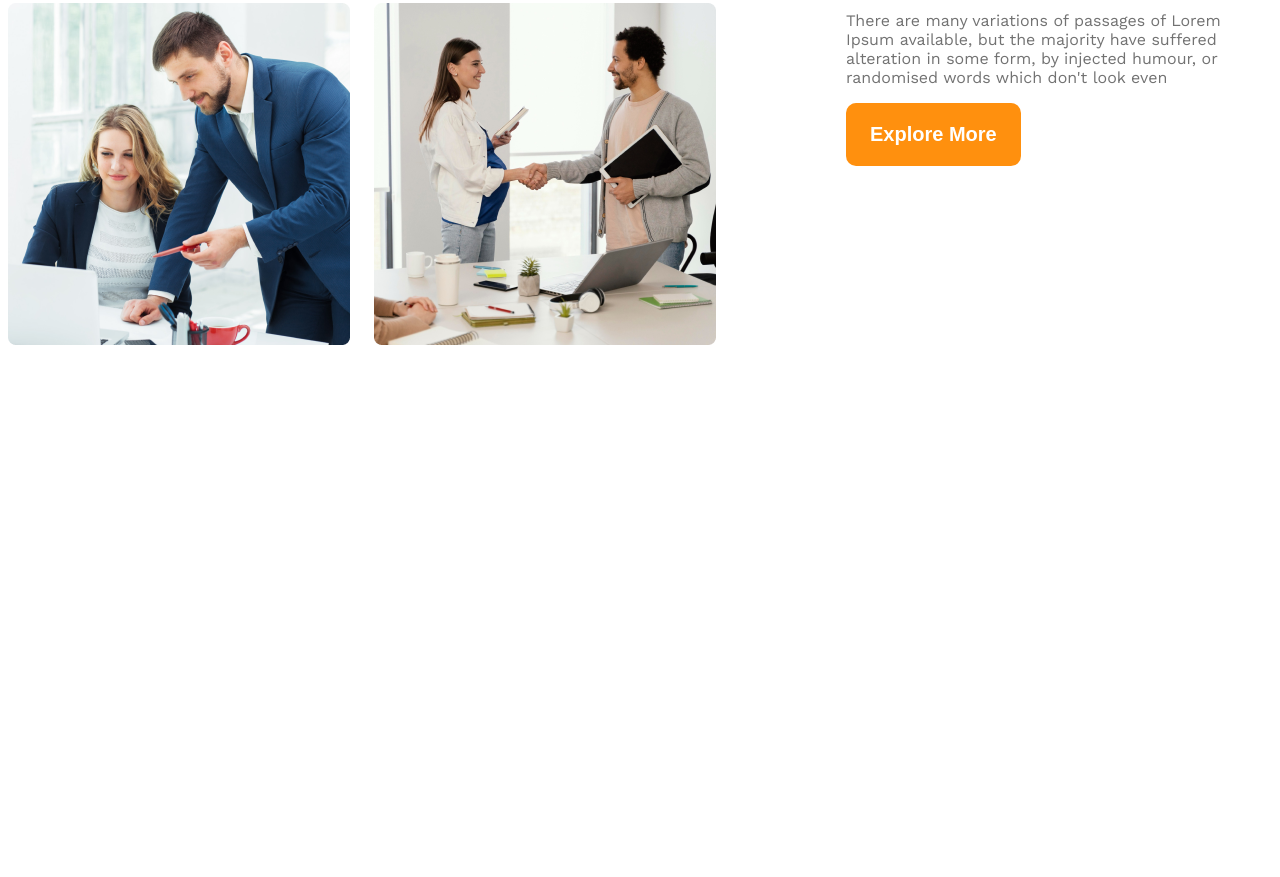
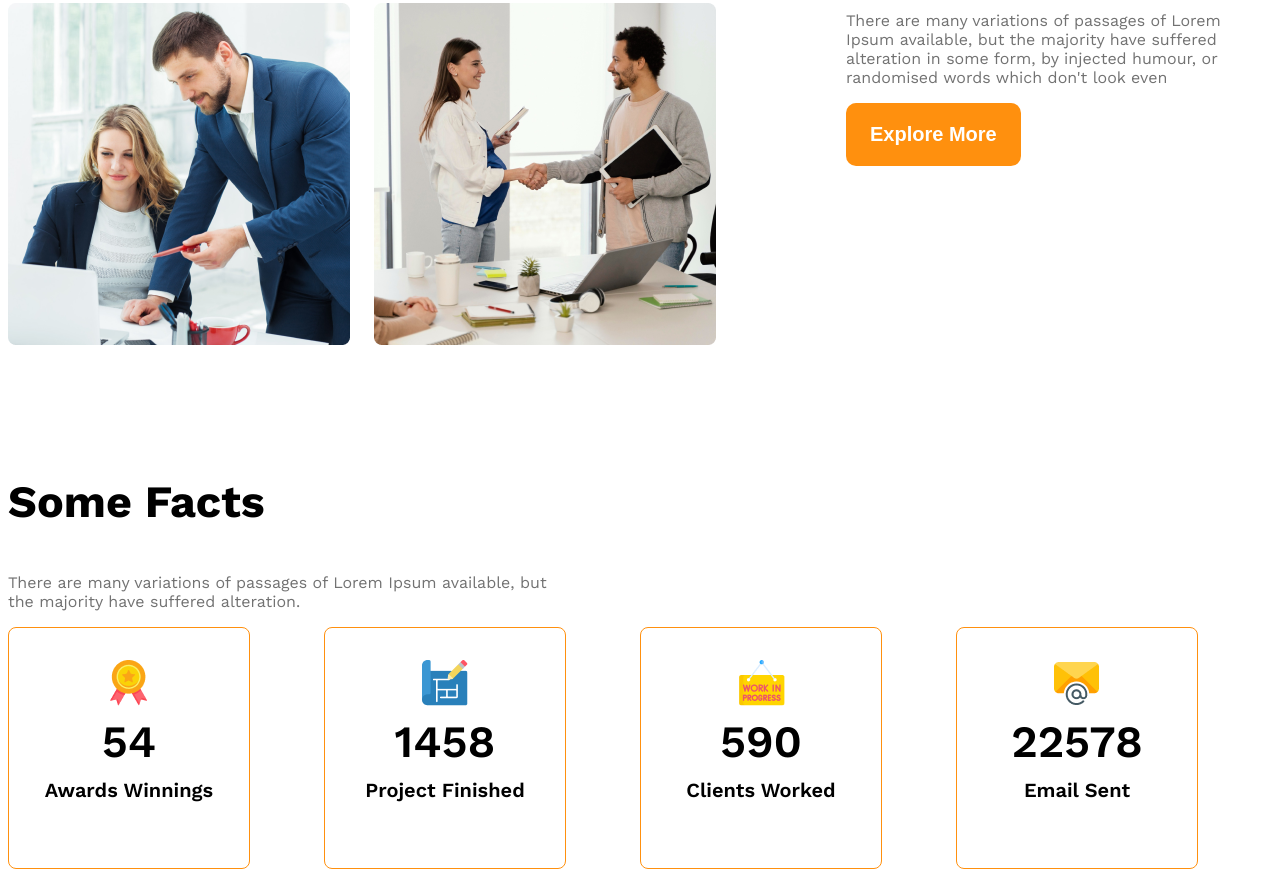
Before and after one commit to riaurko/g3-architects-website, a plain HTML site: page index.html in a window 1280 px wide. Shown: the part 1675-2552 px from the top of the page. Before the commit the page ends 2028 px from the top, so only its background shows below. Drawn offline with nearby package versions, Linux system fonts and the light colour scheme.

Commit message:
Some Facts Added

```diff
--- a/index.html
+++ b/index.html
@@ -6,7 +6,7 @@
         <link
             rel="icon"
             type="image/x-icon"
-            href="./images/icons/projects.png"
+            href="./images/icons/architect-logo.png"
         />
         <link rel="stylesheet" href="style.css" />
         <title>G3 Architects</title>
@@ -45,6 +45,7 @@
             </div>
         </header>
         <main>
+            <!--? teams section start  -->
             <section class="teams display-flex">
                 <div class="team-img-container">
                     <img
@@ -62,7 +63,7 @@
                     />
                 </div>
                 <div class="our-features">
-                    <h3 class="feature-title">
+                    <h3 class="section-title">
                         <span id="quick-list" class="text-light-gray"
                             >Quick list</span
                         >
@@ -78,6 +79,65 @@
                     <button class="btn-primary">Explore More</button>
                 </div>
             </section>
+            <!--? teams section end -->
+            <!--? features will enjoy start -->
+            <section></section>
+            <!--? features will enjoy end -->
+            <!--? some facts start -->
+            <section>
+                <h3 class="section-title">Some Facts</h3>
+                <p class="text-light-gray fact-description">
+                    There are many variations of passages of Lorem Ipsum
+                    available, but the majority have suffered alteration.
+                </p>
+                <div class="facts-container">
+                    <div class="fact-card display-flex">
+                        <div>
+                            <img
+                                src="images/icons/ribon.png"
+                                alt=""
+                                class="fact-icon"
+                            />
+                            <h4 class="fact-number">54</h4>
+                            <h5 class="fact-name">Awards Winnings</h5>
+                        </div>
+                    </div>
+                    <div class="fact-card display-flex">
+                        <div>
+                            <img
+                                src="images/icons/projects.png"
+                                alt=""
+                                class="fact-icon"
+                            />
+                            <h4 class="fact-number">1458</h4>
+                            <h5 class="fact-name">Project Finished</h5>
+                        </div>
+                    </div>
+                    <div class="fact-card display-flex">
+                        <div>
+                            <img
+                                src="images/icons/customers.png"
+                                alt=""
+                                class="fact-icon"
+                            />
+                            <h4 class="fact-number">590</h4>
+                            <h5 class="fact-name">Clients Worked</h5>
+                        </div>
+                    </div>
+                    <div class="fact-card display-flex">
+                        <div>
+                            <img
+                                src="images/icons/email.png"
+                                alt=""
+                                class="fact-icon"
+                            />
+                            <h4 class="fact-number">22578</h4>
+                            <h5 class="fact-name">Email Sent</h5>
+                        </div>
+                    </div>
+                </div>
+            </section>
+            <!--? some facts end -->
         </main>
         <footer></footer>
     </body>
--- a/style.css
+++ b/style.css
@@ -40,6 +40,10 @@ main > section {
 /*! Header Styles  */
 .bg-light {
     background-color: rgba(255, 144, 14, 0.1);
+}
+.section-title {
+    font-size: 2.8rem;
+    font-weight: 700;
 }
 
 /*! Navbar Related Styles */
@@ -93,14 +97,36 @@ main > section {
     margin-left: 8.125rem;
     max-width: 33.125rem;
 }
-.feature-title {
-    font-size: 2.8rem;
-    font-weight: 700;
-}
+
 #quick-list {
     font-weight: 500;
 }
 
+/*! Some facts Related Styles */
+.facts-container {
+    display: grid;
+    grid-template-columns: repeat(4, 1fr);
+}
+.fact-card {
+    border: 0.063rem solid #ff900e;
+    width: 15rem;
+    height: 15rem;
+    border-radius: 0.5rem;
+    text-align: center;
+    align-items: center;
+    justify-content: center;
+}
+.fact-number {
+    font-size: 2.8rem;
+    font-weight: 600;
+    margin-top: 0.313rem;
+    margin-bottom: 0.625rem;
+}
+.fact-name {
+    font-size: 1.25rem;
+    font-weight: 600;
+    margin-top: 0.625rem;
+}
 /*! Responsive Media Query for Small Devices */
 @media screen and (max-width: 36rem) {
     .navbar,
@@ -117,6 +143,9 @@ main > section {
         margin-left: 1.25rem;
     }
 }
+.fact-description {
+    max-width: 33.75rem;
+}
 
 /*! Responsive Media Query for Medium Devices */
 @media screen and (min-width: 36rem) and (max-width: 62rem) {
```
Also changed, not shown: images/icons/architect-logo.png (added).
